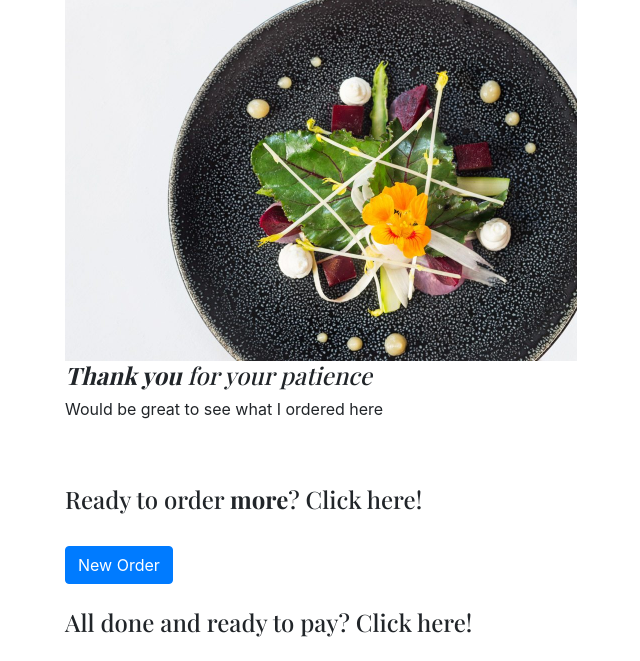
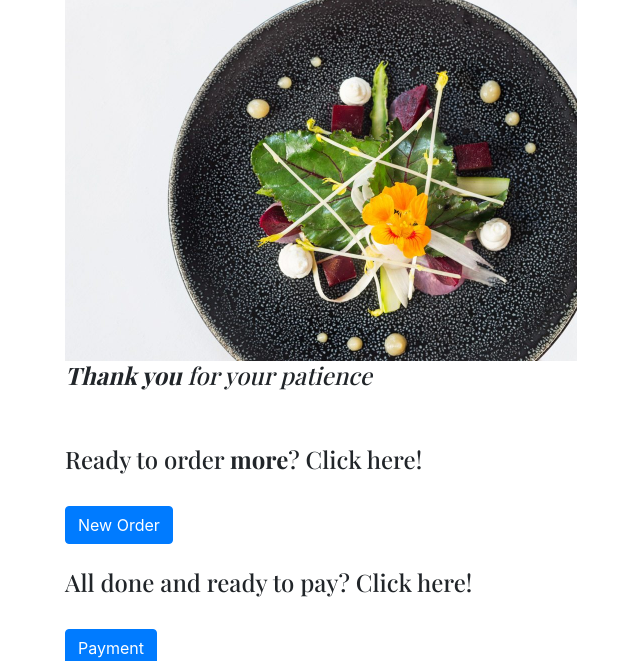
Before and after one commit to matthiasrossini/foody, a Flask app: template foody/templates/meal.html in a window 1280 px wide. Shown: the part 203-864 px from the top of the page, without its empty margins (20-660 px from the left). Run offline with Flask 2, Linux system fonts and the light colour scheme; the template is opened without the code that fills it, so the values that code supplies are empty; some libraries are stand-ins or nearby versions; some web fonts are replaced.

Commit message:
updated style

```diff
--- a/foody/templates/meal.html
+++ b/foody/templates/meal.html
@@ -8,8 +8,6 @@
     <img src="static/img/gallery/beautifulplate.jpg" width= 512 height= 362>
     <br>
     <h4><em><b>Thank you</b> for your patience</em></h4>
-
-    <p> Would be great to see what I ordered here </p>
 
     <br><br>
     <h4>Ready to order <b>more</b>? Click here!</h4>
```
